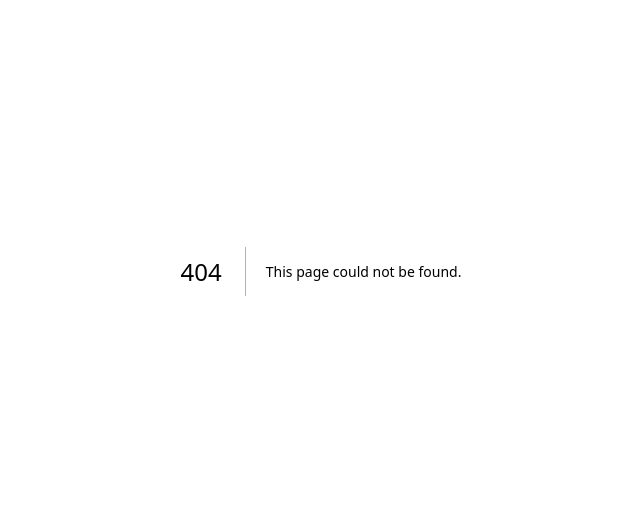
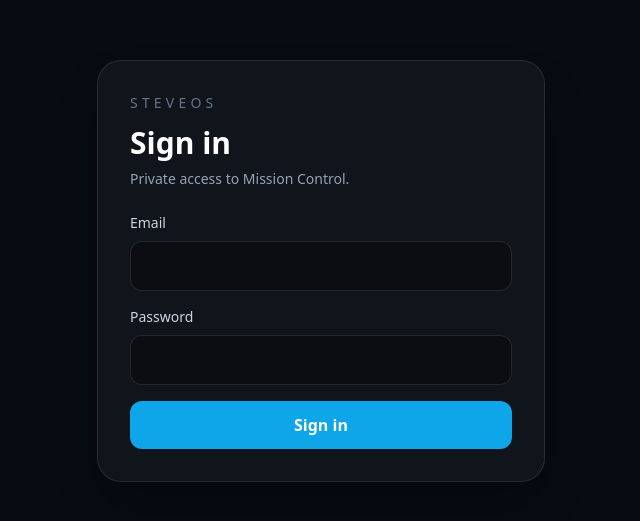
Before and after one commit to stevothomo99-cpu/SteveOS, a Next.js app: page /login in a window 1280 px wide. Before the commit this address had no page. Shown: the part 129-650 px from the top of the page, without its empty margins (319-959 px from the left). Built offline with nearby package versions, Linux system fonts and the light colour scheme; no server answers.

Commit message:
Add SteveOS login page

```diff
--- /dev/null
+++ b/app/login/page.tsx
@@ -0,0 +1,39 @@
+import { redirect } from 'next/navigation'
+import { getCurrentUser } from '../../lib/auth'
+
+export default async function LoginPage({ searchParams }: { searchParams: Promise<{ error?: string }> }) {
+  const user = await getCurrentUser()
+  if (user) redirect('/')
+
+  const params = await searchParams
+
+  return (
+    <main className="flex min-h-screen items-center justify-center px-6 py-12">
+      <div className="w-full max-w-md rounded-3xl border border-white/10 bg-white/[0.04] p-8 shadow-2xl shadow-black/30">
+        <p className="text-sm uppercase tracking-[0.3em] text-slate-500">SteveOS</p>
+        <h1 className="mt-3 text-3xl font-bold text-white">Sign in</h1>
+        <p className="mt-2 text-sm text-slate-400">Private access to Mission Control.</p>
+
+        {params.error && (
+          <div className="mt-5 rounded-xl border border-red-500/30 bg-red-500/10 p-3 text-sm text-red-300">
+            Incorrect email or password.
+          </div>
+        )}
+
+        <form action="/api/login" method="post" className="mt-6 space-y-4">
+          <label className="block">
+            <span className="mb-2 block text-sm text-slate-300">Email</span>
+            <input name="email" type="email" required autoComplete="email" className="w-full rounded-xl border border-white/10 bg-black/30 px-4 py-3 text-white outline-none focus:border-sky-500/60" />
+          </label>
+          <label className="block">
+            <span className="mb-2 block text-sm text-slate-300">Password</span>
+            <input name="password" type="password" required autoComplete="current-password" className="w-full rounded-xl border border-white/10 bg-black/30 px-4 py-3 text-white outline-none focus:border-sky-500/60" />
+          </label>
+          <button type="submit" className="w-full rounded-xl bg-sky-500 px-4 py-3 font-semibold text-white hover:bg-sky-400">
+            Sign in
+          </button>
+        </form>
+      </div>
+    </main>
+  )
+}
```
